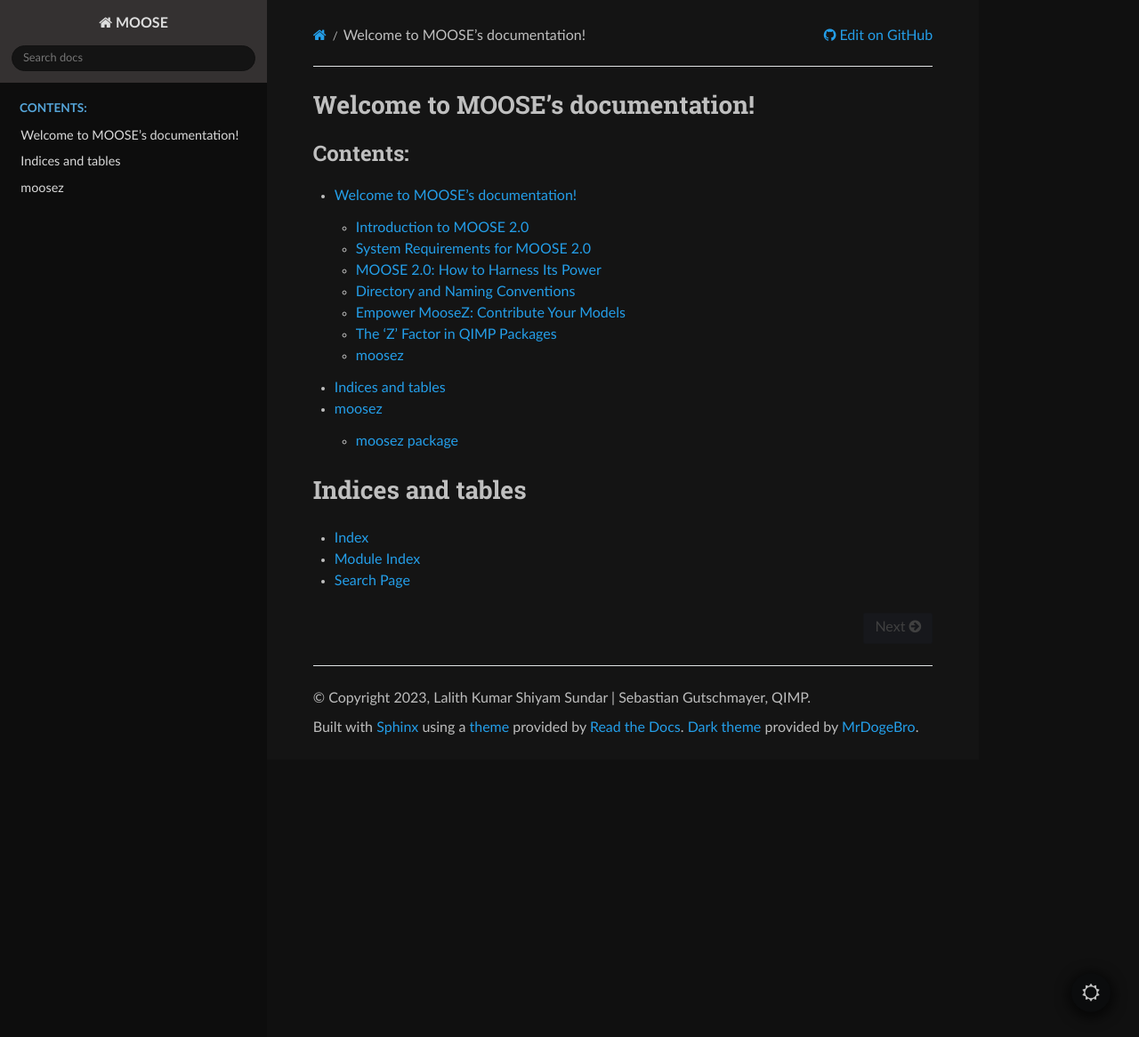
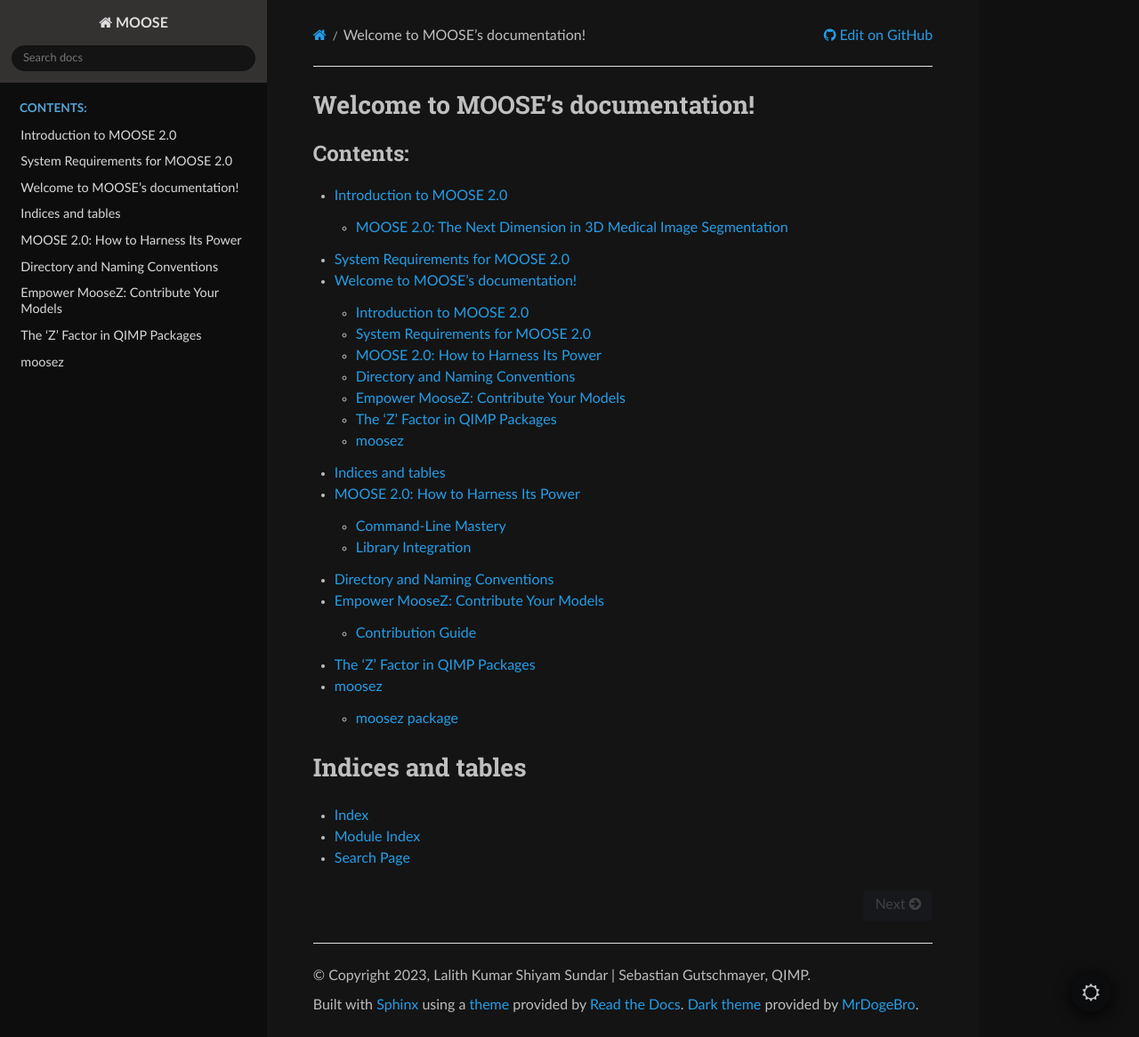
Before and after one commit to ENHANCE-PET/MOOSE, a Sphinx documentation site: the page built from docs/index.rst, in a window 1280 px wide and 1166 px high. Shown: the whole window at 89% size. Built offline with Sphinx 7.4.7 and the Read the Docs theme 2.0.0, drawn with Linux system fonts in a browser that asks for light colours; pages that are not in the unit, such as notebooks, are missing from menus.

Commit message:
Update index.rst

```diff
--- a/docs/index.rst
+++ b/docs/index.rst
@@ -10,7 +10,13 @@
    :maxdepth: 2
    :caption: Contents:
 
+   introduction
+   requirements
    installation
+   usage_guide
+   conventions
+   contribute
+   qimp_philosophy
    modules
 
 Indices and tables
```
